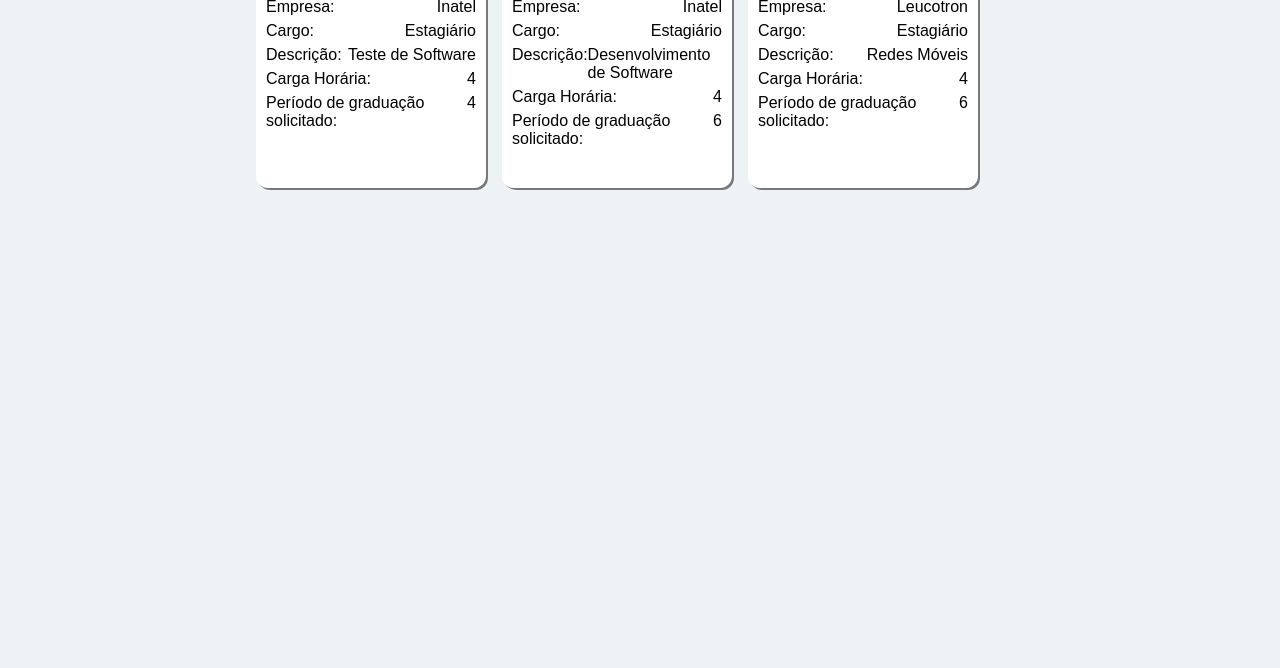
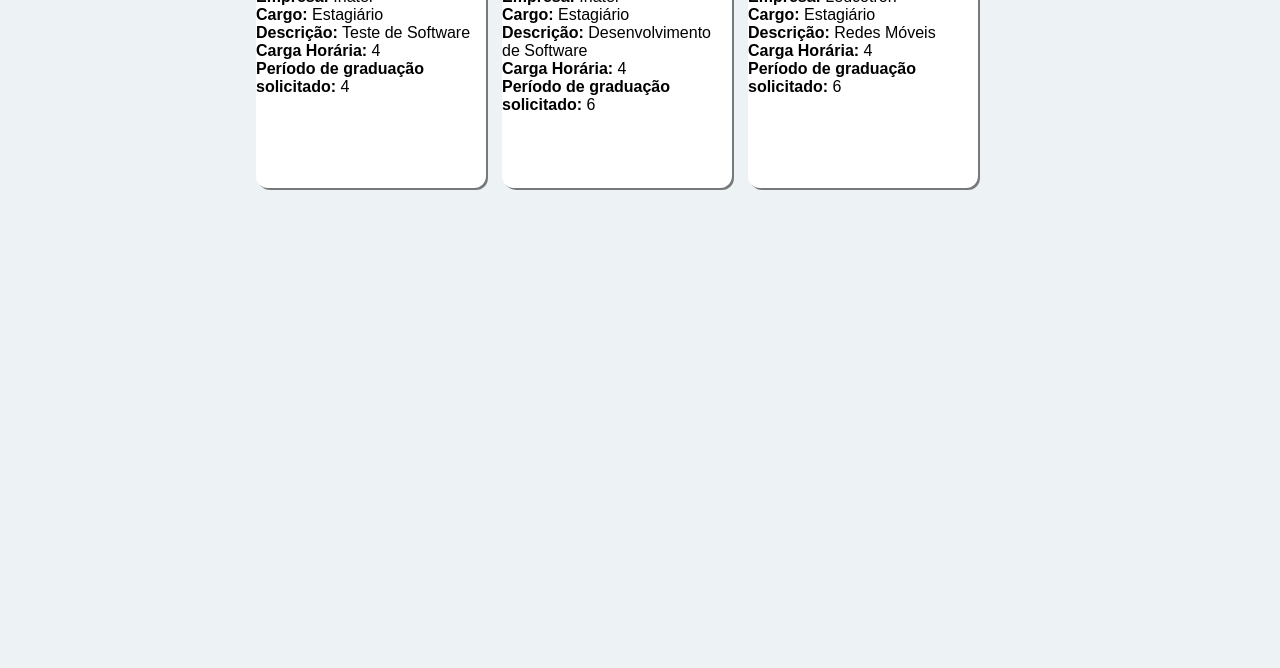
Before and after one commit to JuliaPCaputo/S05---IHM, a plain HTML site: page Vagas.html in a window 1280 px wide. Shown: the part 132-800 px from the top of the page. Drawn offline with nearby package versions, Linux system fonts and the light colour scheme.

Commit message:
Fix 2 ProjetoFinal

```diff
--- a/Vagas.html
+++ b/Vagas.html
@@ -207,7 +207,7 @@
         <div id="menu_aba">
             <div class="menu_bot" onclick="closeMenu(), temaInatel()">Tema Inatel</div>
             <div class="menu_bot" onclick="closeMenu(), temaDark()">Tema Dark</div>
-            <a href="./Vagas.html" style="color: blue; text-decoration: underline;">Clique para conferir.</a>
+            <div class="menu_bot" onclick="closeMenu(), window.location.href='Vagas.html'">Vagas de Estágio</div>
         </div>
 
         <header id="head">
--- a/script_vagas.js
+++ b/script_vagas.js
@@ -21,28 +21,23 @@ document.addEventListener("DOMContentLoaded", () => {
                 <div class="card-header">
                     <img src="${vaga.logo}" alt="Logo da empresa" class="card-header-img">
                 </div>
-                <div class="card-body">
-                    <div class="card-body-row">
-                        <span>Empresa:</span>
-                        <span>${vaga.empresa}</span>
+                <div class=".card-body-row-description">
+                    <div class="card-body-description">
+                        <strong>Empresa:</strong> ${vaga.empresa}
                     </div>
-                    <div class="card-body-row">
-                        <span>Cargo:</span>
-                        <span>${vaga.cargo}</span>
+                    <div class=".card-body-row-description">
+                        <strong>Cargo:</strong> ${vaga.cargo}
                     </div>
-                    <div class="card-body-row">
-                        <span>Descrição:</span>
-                        <span>${vaga.descricao}</span>
+                    <div class=".card-body-row-description">
+                        <strong>Descrição:</strong> ${vaga.descricao}
                     </div>
-                    <div class="card-body-row">
-                        <span>Carga Horária:</span>
-                        <span>${vaga.cargaHoraria}</span>
+                    <div class=".card-body-row-description">
+                        <strong>Carga Horária:</strong> ${vaga.cargaHoraria}
                     </div>
-                    <div class="card-body-row">
-                        <span>Período de graduação solicitado:</span>
-                        <span>${vaga.periodoGraduacao}</span>
+                    <div class=".card-body-row-description">
+                        <strong>Período de graduação solicitado:</strong> ${vaga.periodoGraduacao}
                     </div>
-                    </div>
+                </div>
             `
 
             vagaCard.innerHTML = cardHeader
```
